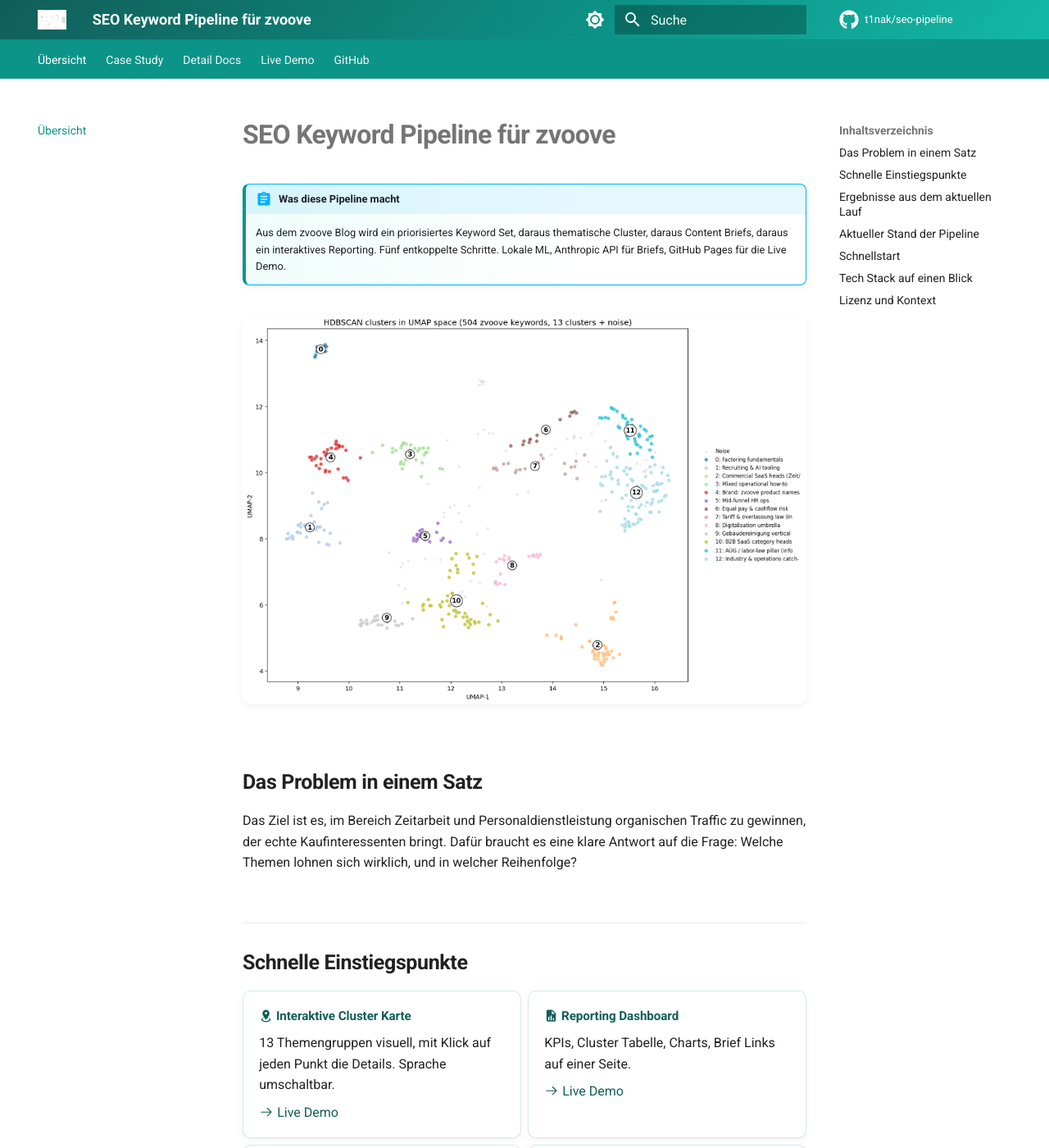
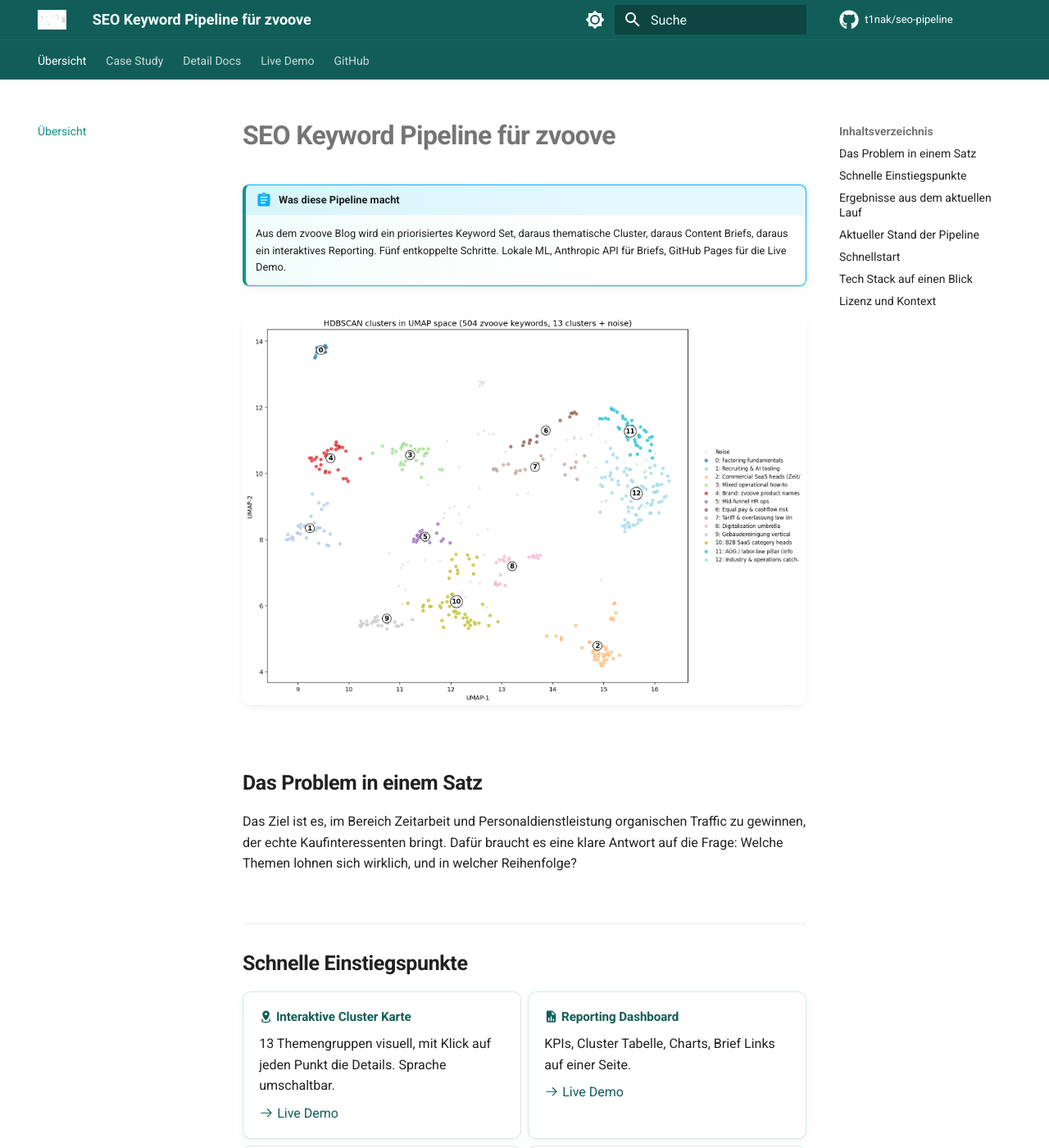
Before and after one commit to t1nak/seo-pipeline, an MkDocs documentation site: the page built from docs/index.md, in a window 1280 px wide and 1400 px high. Shown: the whole window at 82% size. Built offline with MkDocs 1.6.1 and Material for MkDocs 9.7.7, drawn with Linux system fonts in a browser that asks for light colours; comment, search, counter and statistics services are not loaded.

Commit message:
docs: unify header + tabs into one continuous bar
The bright teal nav tabs clashed with the darker header gradient
(visible in dark mode especially). Switch both bars to a single
solid dark background so they read as one block.

Light mode: --md-primary-fg-color--dark (deep teal)
Dark mode:  #0f172a (dark navy)

Active tab now uses an amber underline accent for "you are here"
since the bar is uniformly dark.

Co-Authored-By: Claude Opus 4.7 (1M context) <noreply@anthropic.com>

```diff
--- a/docs/stylesheets/extra.css
+++ b/docs/stylesheets/extra.css
@@ -68,16 +68,44 @@
 }
 
 /* ============================================================
-   Header: subtle gradient instead of flat color
+   Header + Tabs: unified solid background, no gradient
+   so the two bars read as one continuous block
    ============================================================ */
 
+.md-header,
+.md-tabs {
+  background-color: var(--md-primary-fg-color--dark);
+  box-shadow: none;
+}
+
 .md-header {
-  background: linear-gradient(135deg, var(--md-primary-fg-color--dark) 0%, var(--md-primary-fg-color) 60%, var(--md-primary-fg-color--light) 100%);
-  box-shadow: 0 1px 0 rgba(0, 0, 0, 0.04);
+  border-bottom: 1px solid rgba(255, 255, 255, 0.06);
+}
+
+[data-md-color-scheme="slate"] .md-header,
+[data-md-color-scheme="slate"] .md-tabs {
+  background-color: #0f172a;
 }
 
 [data-md-color-scheme="slate"] .md-header {
-  background: linear-gradient(135deg, #0f172a 0%, #134e4a 50%, #115e59 100%);
+  border-bottom-color: rgba(255, 255, 255, 0.05);
+}
+
+/* Subtle highlight on the active tab so the unified bar still
+   communicates "you are here" */
+.md-tabs__link {
+  opacity: 0.78;
+}
+
+.md-tabs__link:hover {
+  opacity: 1;
+}
+
+.md-tabs__link--active {
+  opacity: 1;
+  font-weight: 600;
+  border-bottom: 2px solid var(--md-accent-fg-color);
+  padding-bottom: 0.5em;
 }
 
 /* ============================================================
@@ -212,18 +240,6 @@
   color: var(--md-primary-fg-color);
 }
 
-/* Nav tabs: keep them readable on the gradient header */
-.md-tabs__link {
-  font-weight: 500;
-  opacity: 0.92;
-}
-
-.md-tabs__link:hover,
-.md-tabs__link--active {
-  opacity: 1;
-  font-weight: 600;
-}
-
 /* ============================================================
    Hero image (first image on home page): bigger, soft shadow
    ============================================================ */
```
